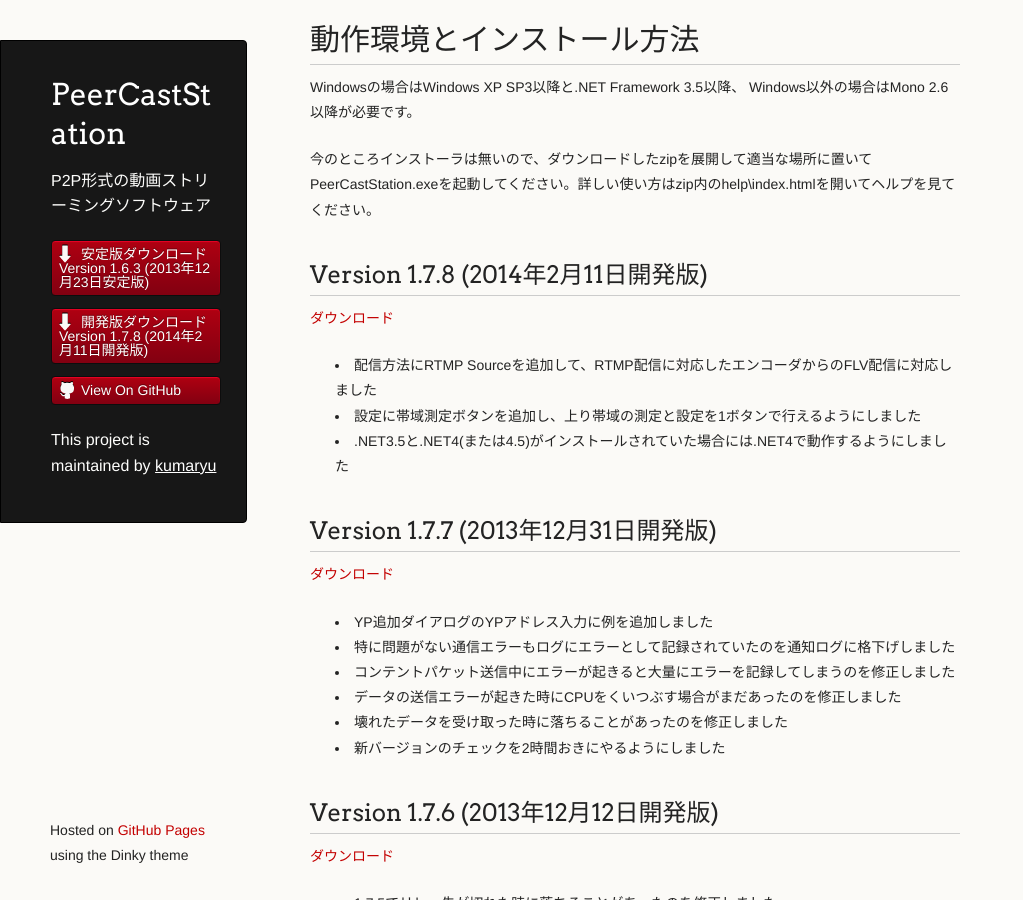
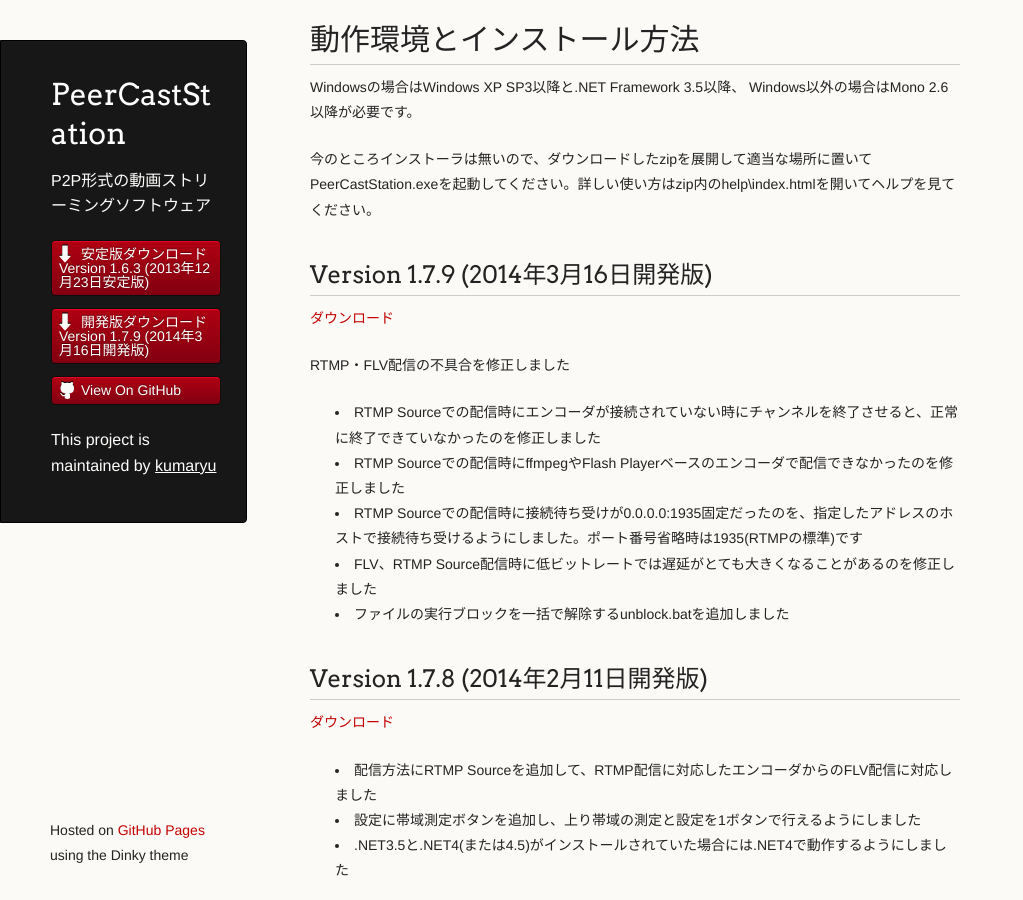
Before and after one commit to kumaryu/peercaststation, a Jekyll site: the page built from download-dev.mkd, in a window 1280 px wide and 900 px high, scrolled down 240 px. Shown: the whole window, without its empty margins (0-1023 px from the left). Built offline with Jekyll 4.4.1, drawn with Linux system fonts in a browser that asks for light colours.

Commit message:
1.7.9.0の記述を追加した

```diff
--- a/_data/releasenotes.yml
+++ b/_data/releasenotes.yml
@@ -1,4 +1,19 @@
 ---
+- name: Version 1.7.9 (2014年3月16日開発版)
+  version: 1.7.9
+  channel: dev
+  notes: |
+    RTMP・FLV配信の不具合を修正しました
+
+    * RTMP Sourceでの配信時にエンコーダが接続されていない時にチャンネルを終了させると、正常に終了できていなかったのを修正しました
+    * RTMP Sourceでの配信時にffmpegやFlash Playerベースのエンコーダで配信できなかったのを修正しました
+    * RTMP Sourceでの配信時に接続待ち受けが0.0.0.0:1935固定だったのを、指定したアドレスのホストで接続待ち受けるようにしました。ポート番号省略時は1935(RTMPの標準)です
+    * FLV、RTMP Source配信時に低ビットレートでは遅延がとても大きくなることがあるのを修正しました
+    * ファイルの実行ブロックを一括で解除するunblock.batを追加しました
+  date: Sun, 16 Mar 2014 23:00:00 +0900
+  url: http://www.pecastation.org/files/PeerCastStation-1.7.9.zip
+  length: 1780894
+
 - name: Version 1.7.8 (2014年2月11日開発版)
   version: 1.7.8
   channel: dev
--- a/_layouts/default.html
+++ b/_layouts/default.html
@@ -24,7 +24,7 @@
           <a class="buttons" href="download-stable.html">安定版ダウンロード<br>Version 1.6.3 (2013年12月23日安定版)</a>
           </li>
           <li class="download" style="width:auto; height:auto">
-          <a class="buttons" href="download-dev.html">開発版ダウンロード<br>Version 1.7.8 (2014年2月11日開発版)</a>
+          <a class="buttons" href="download-dev.html">開発版ダウンロード<br>Version 1.7.9 (2014年3月16日開発版)</a>
           </li>
           <li style="width:auto"><a class="buttons github" href="https://github.com/kumaryu/peercaststation">View On GitHub</a></li>
         </ul>
```
